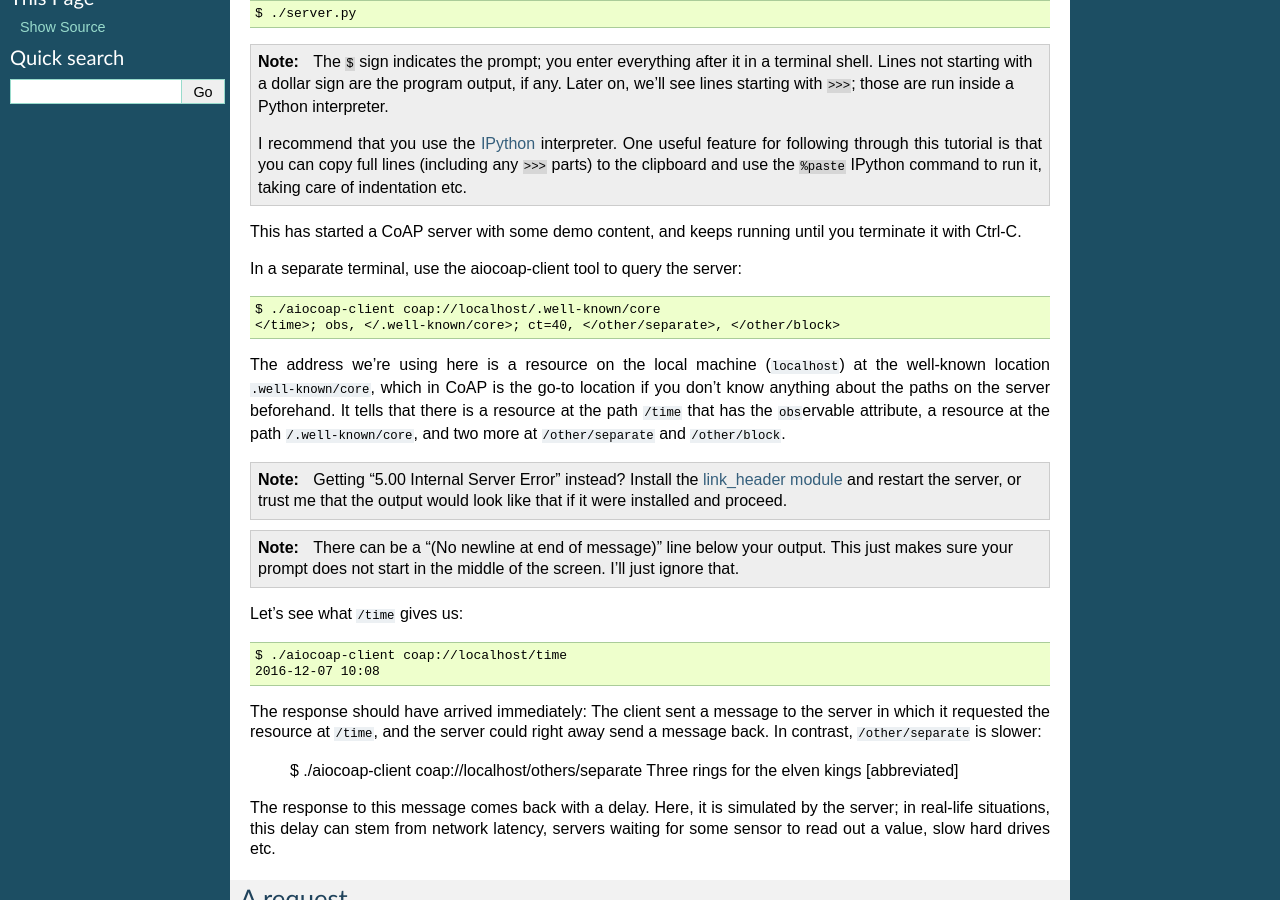
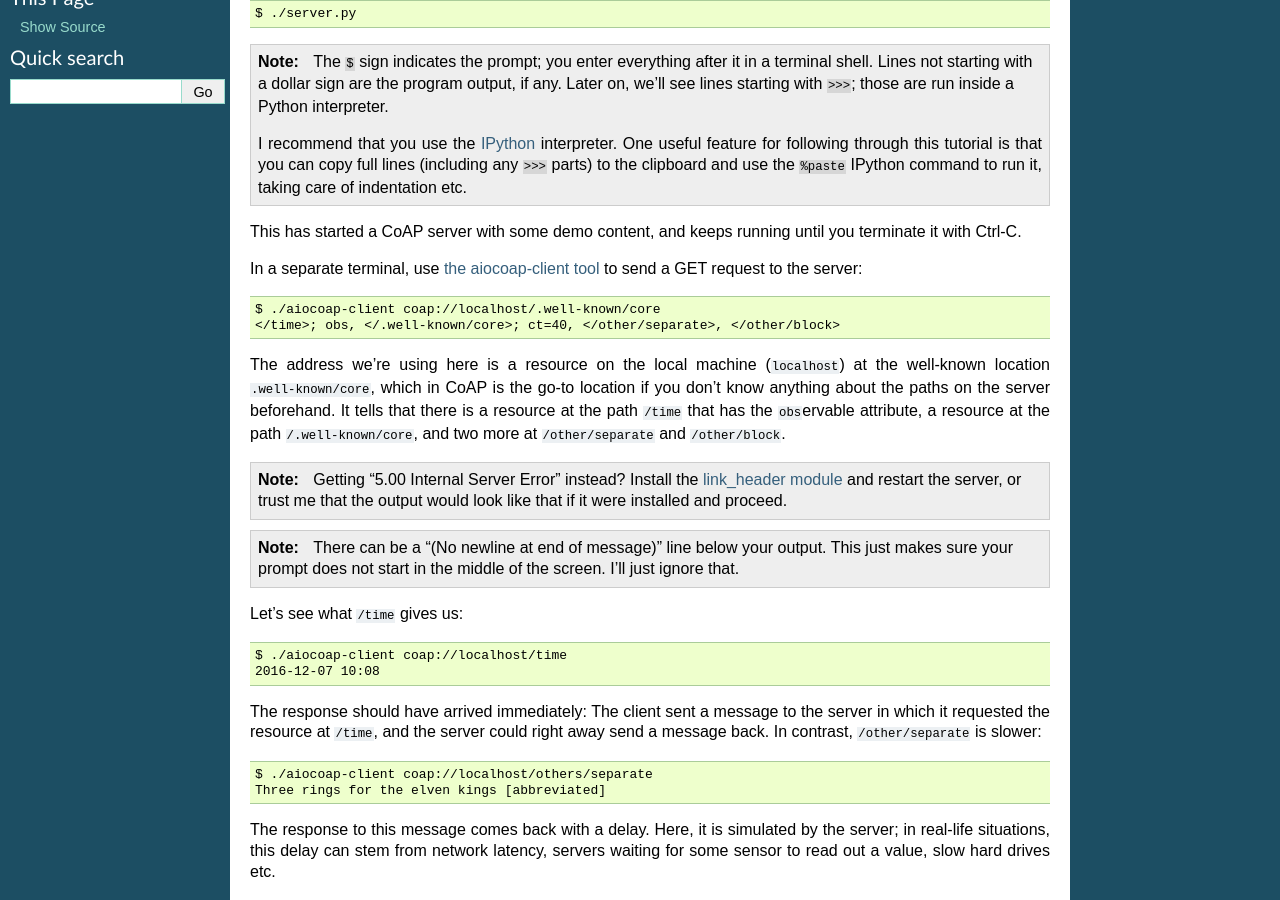
Before and after one commit to chrysn/aiocoap, a Sphinx documentation site: the page built from doc/guidedtour.rst, in a window 1280 px wide and 900 px high, scrolled down 301 px. Built offline with Sphinx 7.4.7, drawn with Linux system fonts in a browser that asks for light colours; pages that are not in the unit, such as notebooks, are missing from menus.

Commit message:
(doc: guided tour markup fixes)

```diff
--- a/doc/guidedtour.rst
+++ b/doc/guidedtour.rst
@@ -29,7 +29,8 @@ Start off with the sample server by running the following in a terminal::
 This has started a CoAP server with some demo content, and keeps running until
 you terminate it with Ctrl-C.
 
-In a separate terminal, use the aiocoap-client tool to query the server::
+In a separate terminal, use :doc:`the aiocoap-client tool <tools>` to send a
+GET request to the server::
 
     $ ./aiocoap-client coap://localhost/.well-known/core
     </time>; obs, </.well-known/core>; ct=40, </other/separate>, </other/block>
@@ -58,7 +59,7 @@ Let's see what ``/time`` gives us::
 
 The response should have arrived immediately: The client sent a message to the
 server in which it requested the resource at ``/time``, and the server could
-right away send a message back. In contrast, ``/other/separate`` is slower:
+right away send a message back. In contrast, ``/other/separate`` is slower::
 
     $ ./aiocoap-client coap://localhost/others/separate
     Three rings for the elven kings [abbreviated]
```
